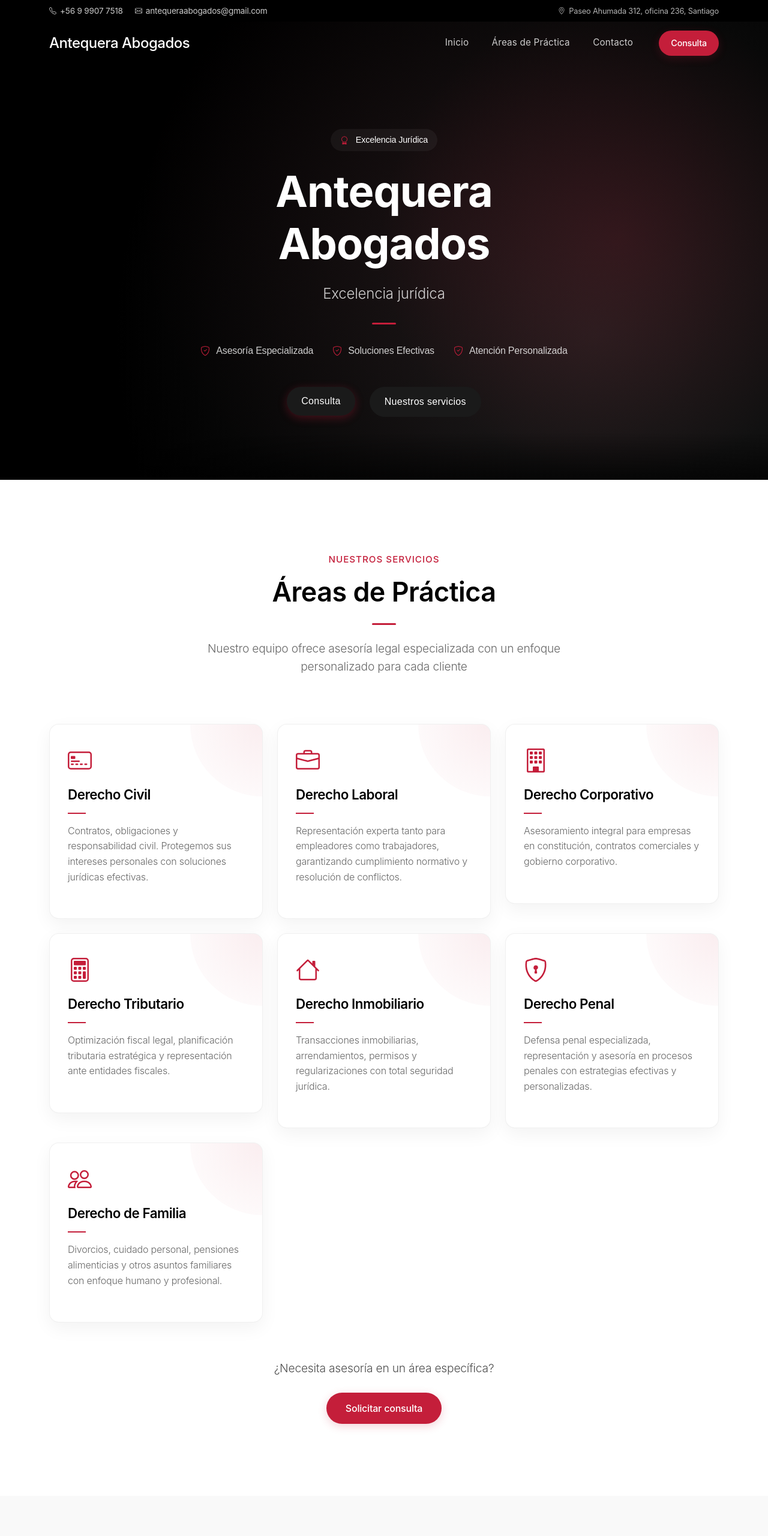
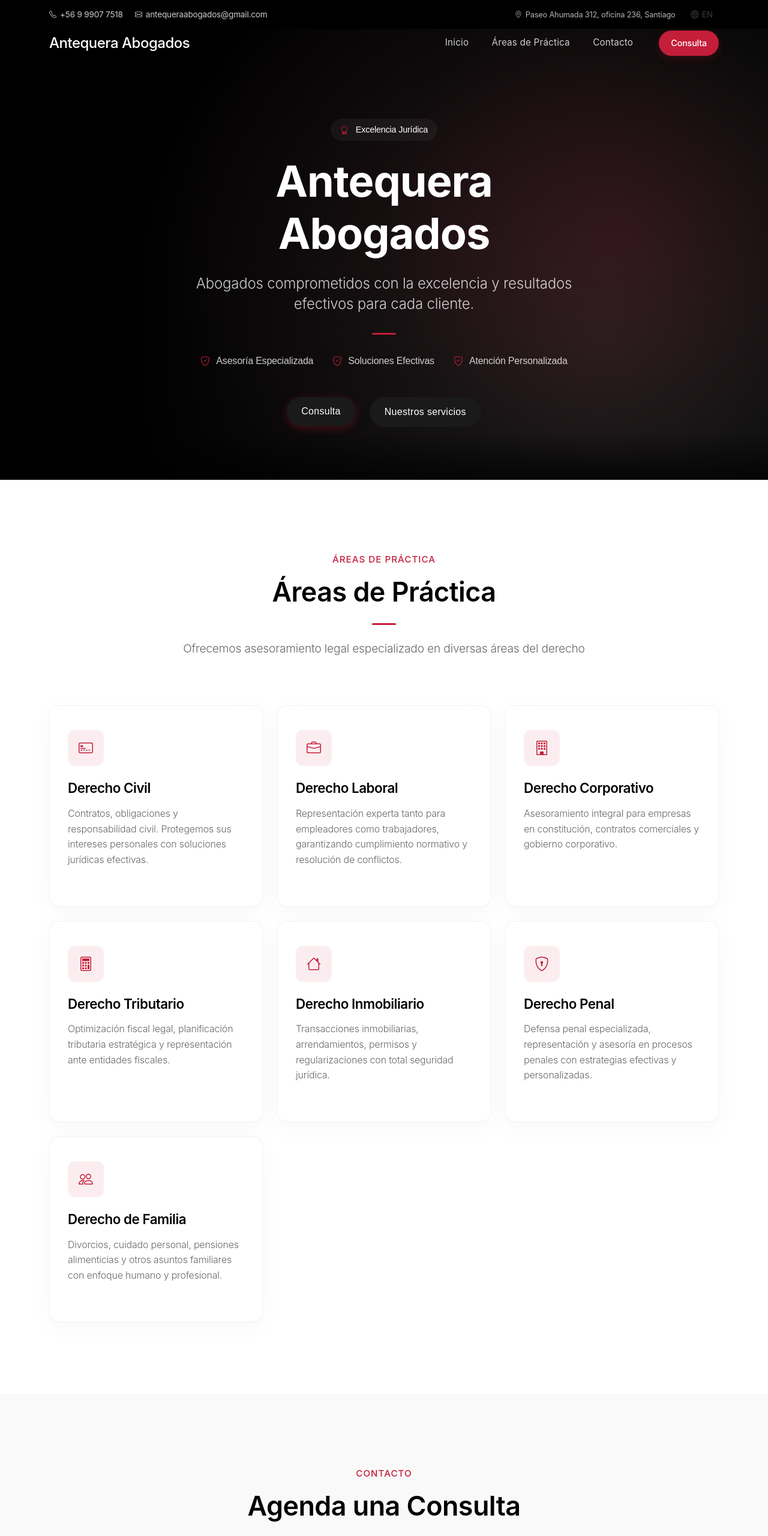
Before and after one commit to ianfryastorga/landing-abogadosantequera, a Next.js app: page /antequera-abogados in a window 1280 px wide. Shown: the top 2561 px of the page at 60% size. Built offline with nearby package versions, Linux system fonts and the light colour scheme.

Commit message:
Integración del LanguageProvider en la página de Antequera Abogados y actualización de textos en los componentes Contact, Footer, Header, Hero y PracticeAreas para soportar la traducción mediante el contexto de idioma.

```diff
--- a/app/antequera-abogados/page.tsx
+++ b/app/antequera-abogados/page.tsx
@@ -9,6 +9,7 @@ import { Contact } from '@/components/Contact';
 import { Footer } from '@/components/Footer';
 import ClientBootstrap from '@/app/ClientBootstrap';
 import '@/app/styles/institution/subdomains/antequera-abogados.scss';
+import { LanguageProvider } from '@/context/LanguageContext';
 
 /**
  * Página personalizada para Antequera Abogados
@@ -22,6 +23,7 @@ export default function AntequeraAbogadosPage() {
   return (
     <OneTimeTokenProvider>
       <SnackbarProvider>
+        <LanguageProvider>
           <ClientBootstrap />
           <div className="antequera-site" style={{ background: '#1A1A1A', margin: 0, padding: 0, overflow: 'hidden', width: '100%' }}>
             <Header />
@@ -30,6 +32,7 @@ export default function AntequeraAbogadosPage() {
             <Contact />
             <Footer />
           </div>
+        </LanguageProvider>
       </SnackbarProvider>
     </OneTimeTokenProvider>
   );
--- a/components/Header.tsx
+++ b/components/Header.tsx
@@ -5,11 +5,14 @@ import { Container, Navbar, Nav } from 'react-bootstrap';
 import { Telephone, Envelope, GeoAlt } from 'react-bootstrap-icons';
 import { antequeraConfig } from '@/config';
 import { motion } from 'framer-motion';
+import { useLanguage } from '@/context/LanguageContext';
+import { LanguageSwitcher } from './LanguageSwitcher';
 
 export const Header = () => {
   const [isScrolled, setIsScrolled] = useState(false);
   const [isMobile, setIsMobile] = useState(false);
   const [isExpanded, setIsExpanded] = useState(false);
+  const { t } = useLanguage();
 
   useEffect(() => {
     const handleScroll = () => {
@@ -31,9 +34,9 @@ export const Header = () => {
   }, []);
 
   const navLinks = [
-    { name: 'Inicio', url: '#hero' },
-    { name: 'Áreas de Práctica', url: '#practice-areas' },
-    { name: 'Contacto', url: '#contact' }
+    { name: t('menu.home'), url: '#hero' },
+    { name: t('menu.practice'), url: '#practice-areas' },
+    { name: t('menu.contact'), url: '#contact' }
   ];
 
   const topBarVariants = {
@@ -140,14 +143,25 @@ export const Header = () => {
             </div>
             <div
               style={{
-                display: isMobile ? 'none' : 'flex',
+                display: 'flex',
                 alignItems: 'center',
-                color: 'rgba(255,255,255,0.7)',
-                fontSize: '0.8rem'
+                gap: '15px'
               }}
             >
-              <GeoAlt size={12} style={{ marginRight: '6px' }} />
-              <span>{antequeraConfig.contactInfo.address}</span>
+              {!isMobile && (
+                <div
+                  style={{
+                    display: 'flex',
+                    alignItems: 'center',
+                    color: 'rgba(255,255,255,0.7)',
+                    fontSize: '0.8rem'
+                  }}
+                >
+                  <GeoAlt size={12} style={{ marginRight: '6px' }} />
+                  <span>{antequeraConfig.contactInfo.address}</span>
+                </div>
+              )}
+              <LanguageSwitcher />
             </div>
           </div>
         </Container>
@@ -256,7 +270,7 @@ export const Header = () => {
                   }}
                   whileTap={{ scale: 0.95 }}
                 >
-                  Consulta
+                  {t('menu.consultation')}
                 </motion.a>
               </motion.div>
             </motion.div>
--- a/components/Hero.tsx
+++ b/components/Hero.tsx
@@ -5,9 +5,11 @@ import { antequeraConfig } from '@/config';
 import { Award, ShieldCheck } from 'react-bootstrap-icons';
 import { useEffect, useState } from 'react';
 import { motion } from 'framer-motion';
+import { useLanguage } from '@/context/LanguageContext';
 
 export const Hero = () => {
   const [isMobile, setIsMobile] = useState(false);
+  const { t } = useLanguage();
 
   useEffect(() => {
     const handleResize = () => {
@@ -158,7 +160,7 @@ export const Hero = () => {
                   backdropFilter: 'blur(10px)'
                 }}
               >
-                <Award size={14} style={{ marginRight: '8px', color: '#C41E3A' }} /> Excelencia Jurídica
+                <Award size={14} style={{ marginRight: '8px', color: '#C41E3A' }} /> {t('hero.badge')}
               </motion.div>
 
               <motion.h1
@@ -188,7 +190,7 @@ export const Hero = () => {
                   padding: isMobile ? '0 15px' : 0
                 }}
               >
-                {antequeraConfig.slogan}
+                {t('hero.slogan')}
               </motion.p>
 
               <motion.div
@@ -225,7 +227,7 @@ export const Hero = () => {
                   whileHover={{ color: '#fff', scale: 1.05 }}
                   transition={{ type: "spring", stiffness: 400, damping: 10 }}
                 >
-                  <ShieldCheck size={16} style={{ marginRight: '10px', color: '#C41E3A' }} /> Asesoría Especializada
+                  <ShieldCheck size={16} style={{ marginRight: '10px', color: '#C41E3A' }} /> {t('hero.feature1')}
                 </motion.div>
                 <motion.div
                   style={{
@@ -239,7 +241,7 @@ export const Hero = () => {
                   whileHover={{ color: '#fff', scale: 1.05 }}
                   transition={{ type: "spring", stiffness: 400, damping: 10 }}
                 >
-                  <ShieldCheck size={16} style={{ marginRight: '10px', color: '#C41E3A' }} /> Soluciones Efectivas
+                  <ShieldCheck size={16} style={{ marginRight: '10px', color: '#C41E3A' }} /> {t('hero.feature2')}
                 </motion.div>
                 <motion.div
                   style={{
@@ -253,7 +255,7 @@ export const Hero = () => {
                   whileHover={{ color: '#fff', scale: 1.05 }}
                   transition={{ type: "spring", stiffness: 400, damping: 10 }}
                 >
-                  <ShieldCheck size={16} style={{ marginRight: '10px', color: '#C41E3A' }} /> Atención Personalizada
+                  <ShieldCheck size={16} style={{ marginRight: '10px', color: '#C41E3A' }} /> {t('hero.feature3')}
                 </motion.div>
               </motion.div>
 
@@ -284,7 +286,7 @@ export const Hero = () => {
                       transition: 'all 0.3s ease'
                     }}
                   >
-                    Consulta
+                    {t('hero.cta.consultation')}
                   </Button>
                 </motion.div>
                 <motion.div
@@ -304,7 +306,7 @@ export const Hero = () => {
                       transition: 'all 0.3s ease'
                     }}
                   >
-                    Nuestros servicios
+                    {t('hero.cta.services')}
                   </Button>
                 </motion.div>
               </motion.div>
--- /dev/null
+++ b/components/LanguageSwitcher.tsx
@@ -0,0 +1,42 @@
+'use client';
+
+import React from 'react';
+import { useLanguage } from '@/context/LanguageContext';
+import { Globe } from 'react-bootstrap-icons';
+import { motion } from 'framer-motion';
+
+export const LanguageSwitcher = () => {
+  const { language, setLanguage } = useLanguage();
+
+  const toggleLanguage = () => {
+    setLanguage(language === 'es' ? 'en' : 'es');
+  };
+
+  return (
+    <motion.button
+      onClick={toggleLanguage}
+      style={{
+        display: 'flex',
+        alignItems: 'center',
+        gap: '5px',
+        background: 'transparent',
+        border: 'none',
+        color: 'inherit',
+        cursor: 'pointer',
+        padding: '6px 10px',
+        borderRadius: '20px',
+        fontSize: '0.85rem',
+        fontWeight: 500,
+        transition: 'all 0.2s ease'
+      }}
+      whileHover={{
+        scale: 1.05,
+        background: 'rgba(255,255,255,0.1)'
+      }}
+      whileTap={{ scale: 0.95 }}
+    >
+      <Globe size={14} />
+      {language === 'es' ? 'EN' : 'ES'}
+    </motion.button>
+  );
+};
--- a/components/PracticeAreas.tsx
+++ b/components/PracticeAreas.tsx
@@ -2,7 +2,6 @@
 
 import { Container, Row, Col } from 'react-bootstrap';
 import { antequeraConfig } from '@/config';
-import { useEffect, useState } from 'react';
 import {
   CreditCard2Front,
   Briefcase,
@@ -13,11 +12,14 @@ import {
   People
 } from 'react-bootstrap-icons';
 import { motion } from 'framer-motion';
+import { useLanguage } from '@/context/LanguageContext';
 
 export const PracticeAreas = () => {
+  const { t } = useLanguage();
+
   // Mapeo de iconos según el identificador en la configuración
   const getIcon = (iconName: string) => {
-    const iconSize = 40;
+    const iconSize = 24;
 
     switch (iconName) {
       case 'scale':
@@ -39,35 +41,13 @@ export const PracticeAreas = () => {
     }
   };
 
-  const containerVariants = {
-    hidden: { opacity: 0 },
-    visible: {
-      opacity: 1,
-      transition: {
-        staggerChildren: 0.2
-      }
-    }
-  };
-
-  const cardVariants = {
-    hidden: { y: 50, opacity: 0 },
-    visible: {
-      y: 0,
-      opacity: 1,
-      transition: {
-        duration: 0.6,
-        ease: "easeOut"
-      }
-    }
-  };
-
   return (
     <section
       id="practice-areas"
       style={{
         padding: '120px 0',
-        backgroundColor: '#fff',
-        fontFamily: '"SF Pro Display", -apple-system, BlinkMacSystemFont, sans-serif',
+        background: '#fff',
+        fontFamily: '"SF Pro Display", -apple-system, BlinkMacSystemFont, sans-serif'
       }}
     >
       <Container>
@@ -79,7 +59,7 @@ export const PracticeAreas = () => {
           initial={{ opacity: 0, y: 30 }}
           whileInView={{ opacity: 1, y: 0 }}
           transition={{ duration: 0.8 }}
-          viewport={{ once: true, amount: 0.2 }}
+          viewport={{ once: true, amount: 0.3 }}
         >
           <div
             style={{
@@ -92,7 +72,7 @@ export const PracticeAreas = () => {
               textTransform: 'uppercase'
             }}
           >
-            Nuestros Servicios
+            {t('practice.title')}
           </div>
 
           <h2
@@ -104,7 +84,7 @@ export const PracticeAreas = () => {
               letterSpacing: '-0.5px'
             }}
           >
-            Áreas de Práctica
+            {t('practice.title')}
           </h2>
 
           <div
@@ -127,59 +107,61 @@ export const PracticeAreas = () => {
               fontWeight: 300
             }}
           >
-            Nuestro equipo ofrece asesoría legal especializada con un enfoque personalizado para cada cliente
+            {t('practice.subtitle')}
           </p>
         </motion.div>
 
-        <motion.div
-          variants={containerVariants}
-          initial="hidden"
-          whileInView="visible"
-          viewport={{ once: true, amount: 0.1 }}
-        >
         <Row className="g-4">
           {antequeraConfig.practiceAreas.map((area, index) => (
-              <Col key={index} md={6} lg={4}>
+            <Col md={6} lg={4} key={index}>
               <motion.div
-                  variants={cardVariants}
-                  whileHover={{ y: -10 }}
-                  transition={{ type: "spring", stiffness: 300, damping: 15 }}
-                >
-                  <div
                 style={{
                   background: '#fff',
                   borderRadius: '16px',
                   padding: '40px 30px',
                   height: '100%',
-                      boxShadow: '0 10px 30px rgba(0,0,0,0.05)',
+                  boxShadow: '0 10px 40px rgba(0,0,0,0.03)',
+                  border: '1px solid rgba(0,0,0,0.05)',
                   transition: 'all 0.3s ease',
-                      border: '1px solid rgba(0,0,0,0.06)',
                   overflow: 'hidden',
-                      position: 'relative'
+                  position: 'relative',
+                  display: 'flex',
+                  flexDirection: 'column'
+                }}
+                initial={{ opacity: 0, y: 30 }}
+                whileInView={{ opacity: 1, y: 0 }}
+                transition={{ duration: 0.5, delay: index * 0.1 }}
+                viewport={{ once: true, amount: 0.2 }}
+                whileHover={{
+                  y: -5,
+                  boxShadow: '0 15px 50px rgba(0,0,0,0.08)'
                 }}
               >
                 <div
                   style={{
-                        position: 'absolute',
-                        top: 0,
-                        right: 0,
-                        width: '120px',
-                        height: '120px',
-                        borderRadius: '0 0 0 120px',
-                        background: 'radial-gradient(circle at top right, rgba(196, 30, 58, 0.08), rgba(196, 30, 58, 0))',
-                        zIndex: 0
+                    width: '60px',
+                    height: '60px',
+                    borderRadius: '12px',
+                    background: 'rgba(196, 30, 58, 0.08)',
+                    display: 'flex',
+                    alignItems: 'center',
+                    justifyContent: 'center',
+                    marginBottom: '24px'
                   }}
-                    ></div>
-
+                >
                   <div
                     style={{
+                      width: '30px',
+                      height: '30px',
                       color: '#C41E3A',
-                        marginBottom: '24px',
-                        position: 'relative',
-                        zIndex: 1
+                      display: 'flex',
+                      alignItems: 'center',
+                      justifyContent: 'center',
+                      fontWeight: 300
                     }}
                   >
                     {getIcon(area.icon)}
+                  </div>
                 </div>
 
                 <h3
@@ -187,87 +169,28 @@ export const PracticeAreas = () => {
                     fontSize: '1.4rem',
                     fontWeight: 600,
                     marginBottom: '16px',
-                        color: '#000',
-                        position: 'relative',
-                        zIndex: 1
+                    color: '#000'
                   }}
                 >
                   {area.title}
                 </h3>
 
-                    <div
-                      style={{
-                        width: '30px',
-                        height: '2px',
-                        background: '#C41E3A',
-                        marginBottom: '16px',
-                        position: 'relative',
-                        zIndex: 1
-                      }}
-                    ></div>
-
                 <p
                   style={{
+                    fontSize: '1rem',
                     color: 'rgba(0,0,0,0.6)',
-                        fontSize: '1rem',
+                    marginBottom: '24px',
                     lineHeight: 1.6,
-                        fontWeight: 300,
-                        position: 'relative',
-                        zIndex: 1
+                    flex: 1,
+                    fontWeight: 300
                   }}
                 >
                   {area.description}
                 </p>
-                  </div>
               </motion.div>
             </Col>
           ))}
         </Row>
-        </motion.div>
-
-        <motion.div
-          style={{
-            textAlign: 'center',
-            marginTop: '60px'
-          }}
-          initial={{ opacity: 0, y: 20 }}
-          whileInView={{ opacity: 1, y: 0 }}
-          transition={{ duration: 0.6, delay: 0.4 }}
-          viewport={{ once: true, amount: 0.1 }}
-        >
-          <p
-            style={{
-              fontSize: '1.2rem',
-              marginBottom: '24px',
-              color: 'rgba(0,0,0,0.7)',
-              fontWeight: 300
-            }}
-          >
-            ¿Necesita asesoría en un área específica?
-          </p>
-          <motion.a
-            href="#contact"
-            style={{
-              display: 'inline-block',
-              background: '#C41E3A',
-              color: '#fff',
-              padding: '14px 32px',
-              borderRadius: '30px',
-              textDecoration: 'none',
-              fontSize: '1rem',
-              fontWeight: 500,
-              boxShadow: '0 4px 15px rgba(196, 30, 58, 0.2)',
-              transition: 'all 0.3s ease'
-            }}
-            whileHover={{
-              scale: 1.05,
-              boxShadow: '0 4px 20px rgba(196, 30, 58, 0.3)'
-            }}
-            whileTap={{ scale: 0.95 }}
-          >
-            Solicitar consulta
-          </motion.a>
-        </motion.div>
       </Container>
     </section>
   );
--- /dev/null
+++ b/context/LanguageContext.tsx
@@ -0,0 +1,122 @@
+'use client';
+
+import React, { createContext, useState, useContext, ReactNode } from 'react';
+
+type Language = 'es' | 'en';
+
+interface LanguageContextType {
+  language: Language;
+  setLanguage: (language: Language) => void;
+  t: (key: string) => string;
+}
+
+const translations = {
+  es: {
+    // Header
+    'menu.home': 'Inicio',
+    'menu.practice': 'Áreas de Práctica',
+    'menu.contact': 'Contacto',
+    'menu.consultation': 'Consulta',
+
+    // Hero
+    'hero.badge': 'Excelencia Jurídica',
+    'hero.slogan': 'Abogados comprometidos con la excelencia y resultados efectivos para cada cliente.',
+    'hero.feature1': 'Asesoría Especializada',
+    'hero.feature2': 'Soluciones Efectivas',
+    'hero.feature3': 'Atención Personalizada',
+    'hero.cta.consultation': 'Consulta',
+    'hero.cta.services': 'Nuestros servicios',
+
+    // Practice Areas
+    'practice.title': 'Áreas de Práctica',
+    'practice.subtitle': 'Ofrecemos asesoramiento legal especializado en diversas áreas del derecho',
+    'practice.cta': 'Solicitar consulta',
+
+    // Contact
+    'contact.title': 'Contacto',
+    'contact.heading': 'Agenda una Consulta',
+    'contact.description': 'Contáctanos por WhatsApp y uno de nuestros abogados especializados te atenderá para evaluar tu caso sin compromiso',
+    'contact.card.title': 'Consulta por WhatsApp',
+    'contact.card.description': 'Nuestras consultas te permiten discutir brevemente tu caso con un abogado especializado y determinar los mejores pasos a seguir para tu situación legal.',
+    'contact.card.button': 'Contactar por WhatsApp',
+    'contact.info.title': 'Información de Contacto',
+    'contact.schedule': 'Lunes a Viernes',
+    'contact.saturday': 'Sábado',
+    'contact.sunday': 'Domingo',
+
+    // Footer
+    'footer.about': 'Somos un bufete de abogados comprometido con brindar servicios legales de la más alta calidad, enfocados en resolver las necesidades específicas de cada cliente con excelencia y precisión.',
+    'footer.contact': 'Información de contacto',
+    'footer.address': 'Dirección',
+    'footer.phone': 'Teléfono',
+    'footer.email': 'Email',
+    'footer.schedule': 'Horario',
+    'footer.copyright': 'Todos los derechos reservados.',
+  },
+  en: {
+    // Header
+    'menu.home': 'Home',
+    'menu.practice': 'Practice Areas',
+    'menu.contact': 'Contact',
+    'menu.consultation': 'Consultation',
+
+    // Hero
+    'hero.badge': 'Legal Excellence',
+    'hero.slogan': 'Attorneys committed to excellence and effective results for each client.',
+    'hero.feature1': 'Specialized Advice',
+    'hero.feature2': 'Effective Solutions',
+    'hero.feature3': 'Personalized Attention',
+    'hero.cta.consultation': 'Consultation',
+    'hero.cta.services': 'Our services',
+
+    // Practice Areas
+    'practice.title': 'Practice Areas',
+    'practice.subtitle': 'We offer specialized legal advice in various areas of law',
+    'practice.cta': 'Request consultation',
+
+    // Contact
+    'contact.title': 'Contact',
+    'contact.heading': 'Schedule a Consultation',
+    'contact.description': 'Contact us via WhatsApp and one of our specialized attorneys will assist you to evaluate your case without commitment',
+    'contact.card.title': 'WhatsApp Consultation',
+    'contact.card.description': 'Our consultations allow you to briefly discuss your case with a specialized attorney and determine the best steps to follow for your legal situation.',
+    'contact.card.button': 'Contact via WhatsApp',
+    'contact.info.title': 'Contact Information',
+    'contact.schedule': 'Monday to Friday',
+    'contact.saturday': 'Saturday',
+    'contact.sunday': 'Sunday',
+
+    // Footer
+    'footer.about': 'We are a law firm committed to providing the highest quality legal services, focused on solving the specific needs of each client with excellence and precision.',
+    'footer.contact': 'Contact information',
+    'footer.address': 'Address',
+    'footer.phone': 'Phone',
+    'footer.email': 'Email',
+    'footer.schedule': 'Hours',
+    'footer.copyright': 'All rights reserved.',
+  }
+};
+
+const LanguageContext = createContext<LanguageContextType | undefined>(undefined);
+
+export const LanguageProvider = ({ children }: { children: ReactNode }) => {
+  const [language, setLanguage] = useState<Language>('es');
+
+  const t = (key: string): string => {
+    return translations[language][key as keyof typeof translations[typeof language]] || key;
+  };
+
+  return (
+    <LanguageContext.Provider value={{ language, setLanguage, t }}>
+      {children}
+    </LanguageContext.Provider>
+  );
+};
+
+export const useLanguage = (): LanguageContextType => {
+  const context = useContext(LanguageContext);
+  if (context === undefined) {
+    throw new Error('useLanguage must be used within a LanguageProvider');
+  }
+  return context;
+};
```
Also changed, not shown: components/Contact.tsx (+13 -10 lines), components/Footer.tsx (+10 -8 lines). Lines whose indentation alone changed are shown as unchanged.
